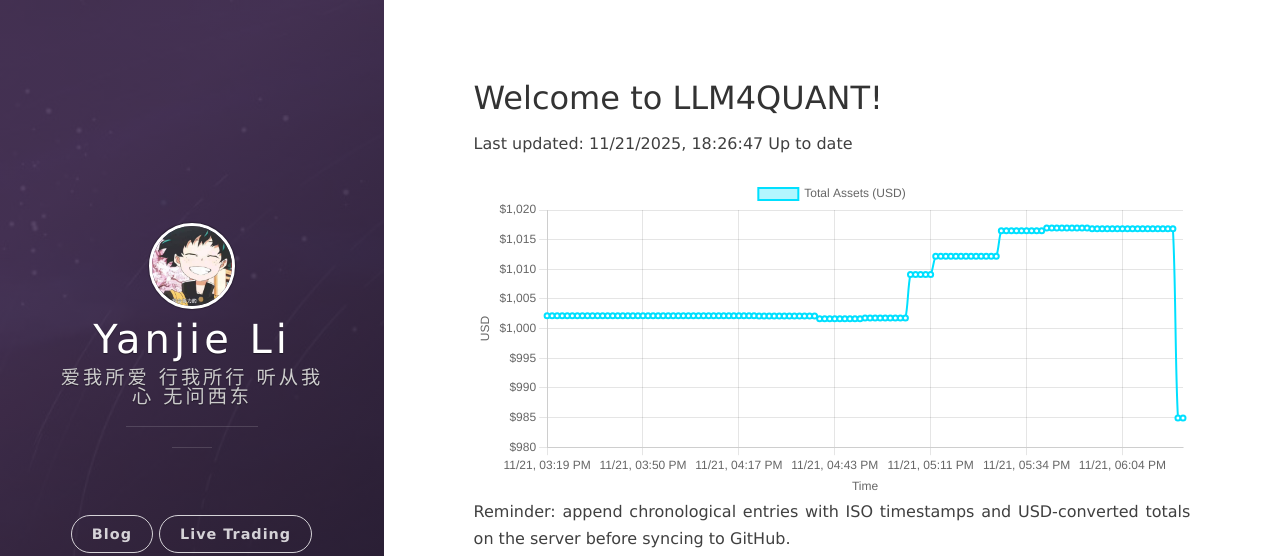
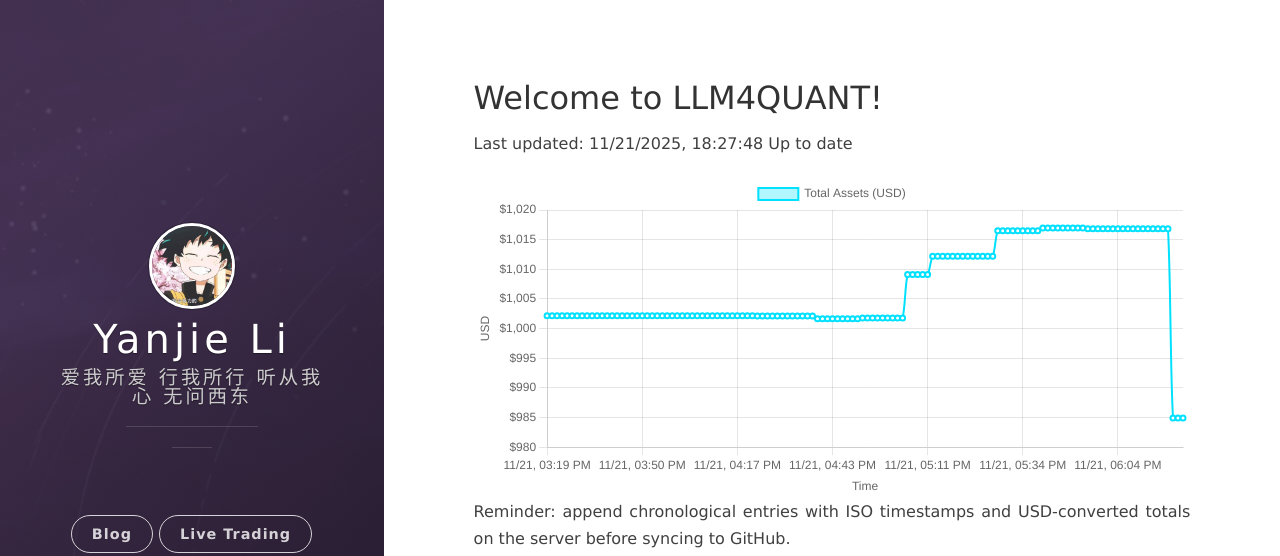
Before and after one commit to leeyegy/leeyegy.github.io, a Jekyll site: the page built from live-trading.html, in a window 1280 px wide. Shown: the top 556 px of the page. Built offline with Jekyll 4.4.1, drawn with Linux system fonts in a browser that asks for light colours; nearby versions of some CDN libraries.

Commit message:
AccountMonitor: update balance history 2025-11-22T02:27:48+08:00

```diff
--- a/assets/data/binance/balance-history.json
+++ b/assets/data/binance/balance-history.json
@@ -1,5 +1,5 @@
 {
-  "generatedAt": "2025-11-22T02:26:47+08:00",
+  "generatedAt": "2025-11-22T02:27:48+08:00",
   "asset": "total_usd_value",
   "history": [
     {
@@ -509,6 +509,10 @@
     {
       "timestamp": "2025-11-22T02:26:47+08:00",
       "totalUsd": 984.91919649
+    },
+    {
+      "timestamp": "2025-11-22T02:27:48+08:00",
+      "totalUsd": 984.91919649
     }
   ]
 }
```
